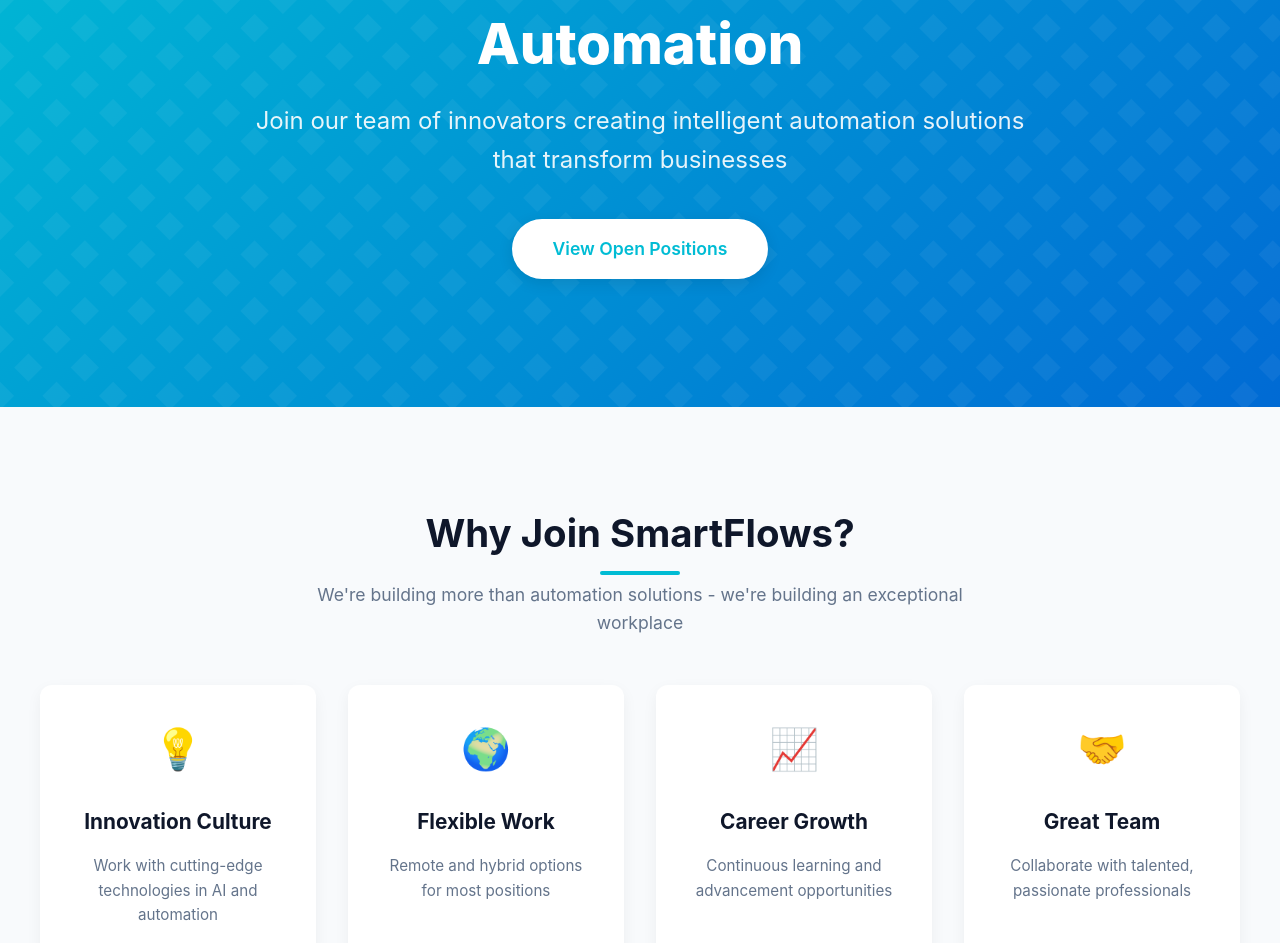
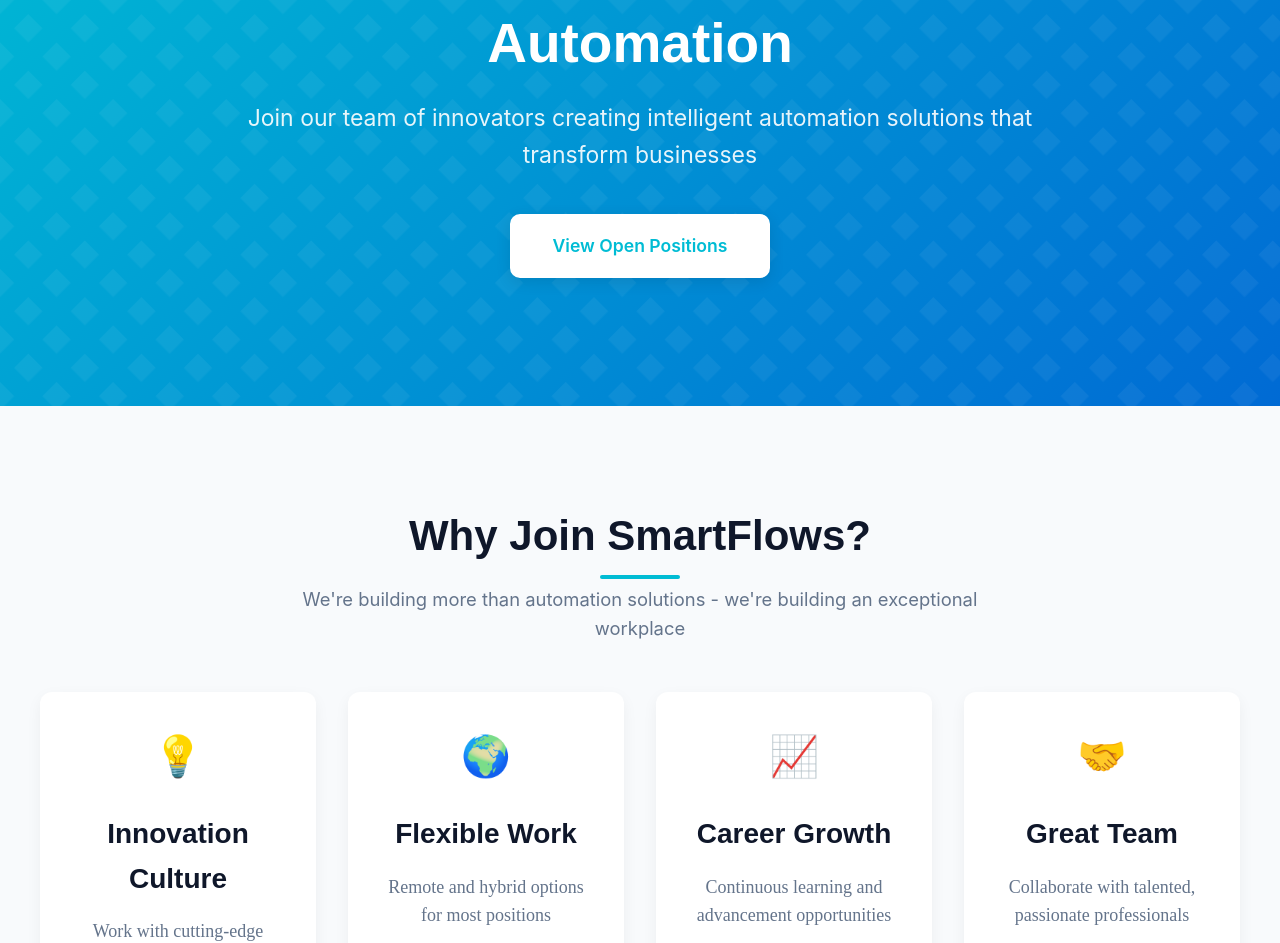
Before and after one commit to Shauryaraje7/SMART-FLOWS, a React (Vite) app: page /careerpage in a window 1280 px wide. Shown: the part 184-1127 px from the top of the page. Built offline with nearby package versions, Linux system fonts and the light colour scheme.

Commit message:
version 12.0.4

```diff
--- a/src/components/Pages/CareerPage.jsx
+++ b/src/components/Pages/CareerPage.jsx
@@ -253,8 +253,8 @@ const CareersPage = () => {
       {/* Hero Section */}
       <section className="carrespage-careers-hero">
         <div className="carrespage-hero-content">
-          <h1>Build the Future of Automation</h1>
-          <p>Join our team of innovators creating intelligent automation solutions that transform businesses</p>
+          <h1  className='Allh1 headings'  >Build the Future of Automation</h1>
+          <p  className='AlllP headingpara'   >Join our team of innovators creating intelligent automation solutions that transform businesses</p>
           <Link to="#open-positions" className="carrespage-cta-button">View Open Positions</Link>
         </div>
       </section>
@@ -262,29 +262,29 @@ const CareersPage = () => {
       {/* Benefits Section */}
       <section className="carrespage-benefits-section">
         <div className="carrespage-section-header">
-          <h2>Why Join SmartFlows?</h2>
-          <p>We're building more than automation solutions - we're building an exceptional workplace</p>
+          <h2 className='subheadings Allh1'   >Why Join SmartFlows?</h2>
+          <p  className='subheadingpara'   >We're building more than automation solutions - we're building an exceptional workplace</p>
         </div>
         <div className="carrespage-benefits-grid">
           <div className="carrespage-benefit-card">
             <div className="carrespage-benefit-icon">💡</div>
-            <h3>Innovation Culture</h3>
-            <p>Work with cutting-edge technologies in AI and automation</p>
+            <h3 className='smallheading Allh1'    >Innovation Culture</h3>
+            <p className='smallpara AllP'  >Work with cutting-edge technologies in AI and automation</p>
           </div>
           <div className="carrespage-benefit-card">
             <div className="carrespage-benefit-icon">🌍</div>
-            <h3>Flexible Work</h3>
-            <p>Remote and hybrid options for most positions</p>
+            <h3 className='smallheading Allh1'  >Flexible Work</h3>
+            <p className='smallpara AllP'  >Remote and hybrid options for most positions</p>
           </div>
           <div className="carrespage-benefit-card">
             <div className="carrespage-benefit-icon">📈</div>
-            <h3>Career Growth</h3>
-            <p>Continuous learning and advancement opportunities</p>
+            <h3 className='smallheading Allh1'  >Career Growth</h3>
+            <p className='smallpara AllP'   >Continuous learning and advancement opportunities</p>
           </div>
           <div className="carrespage-benefit-card">
             <div className="carrespage-benefit-icon">🤝</div>
-            <h3>Great Team</h3>
-            <p>Collaborate with talented, passionate professionals</p>
+            <h3 className='smallheading Allh1'  >Great Team</h3>
+            <p className='smallpara AllP'    >Collaborate with talented, passionate professionals</p>
           </div>
         </div>
       </section>
--- a/src/components/Pages/servicepage.jsx
+++ b/src/components/Pages/servicepage.jsx
@@ -187,7 +187,7 @@ const ServicesPage = () => {
 
       {/* Process Timeline - Updated to Horizontal */}
       <section className="servicespage-timeline">
-        <h2 className='Allh1 subheading '  >Our Automation Journey</h2>
+        <h2 className='Allh1 subheadings '  >Our Automation Journey</h2>
         <p  className='headingpara'  >From discovery to continuous improvement</p>
 
         <div className="servicespage-horizontal-timeline">
--- a/src/components/Sections/courses.jsx
+++ b/src/components/Sections/courses.jsx
@@ -1096,8 +1096,8 @@ const CoursePage = () => {
 
       <div className="course-container">
         <div className="course-header">
-          <h2 className='Allh1'>Our Automation Courses</h2>
-          <p className="subtitle">Browse our comprehensive curriculum designed for all skill levels</p>
+          <h2 className='Allh1 subheadings '>Our Automation Courses</h2>
+          <p className="subtitle subheadingpara ">Browse our comprehensive curriculum designed for all skill levels</p>
 
           <div className="controls-container">
             <div className="search-filter-container">
--- a/src/components/styles/CareerPage.css
+++ b/src/components/styles/CareerPage.css
@@ -35,25 +35,26 @@
 }
 
 .carrespage-careers-hero h1 {
-  font-size: clamp(2rem, 5vw, 3.5rem);
+
   font-weight: 800;
   margin-bottom: 1.5rem;
   line-height: 1.2;
 }
 
 .carrespage-careers-hero p {
-  font-size: clamp(1rem, 2vw, 1.5rem);
+
   opacity: 0.9;
   margin-bottom: 2.5rem;
 }
 
 .carrespage-cta-button {
+  border: 2px solid white;
   display: inline-block;
   padding: 1rem 2.5rem;
   background: white;
   color: #00bcd4;
   font-weight: 600;
-  border-radius: 50px;
+  border-radius: 10px;
   text-decoration: none;
   font-size: 1.1rem;
   transition: all 0.3s ease;
@@ -73,7 +74,7 @@
 }
 
 .carrespage-section-header h2 {
-  font-size: clamp(1.8rem, 3vw, 2.5rem);
+
   margin-bottom: 1rem;
   color: #0f172a;
   position: relative;
@@ -93,7 +94,7 @@
 }
 
 .carrespage-section-header p {
-  font-size: 1.1rem;
+
   color: #64748b;
   max-width: 700px;
   margin: 0 auto;
@@ -132,14 +133,14 @@
 }
 
 .carrespage-benefit-card h3 {
-  font-size: 1.3rem;
+
   margin-bottom: 1rem;
   color: #0f172a;
 }
 
 .carrespage-benefit-card p {
   color: #64748b;
-  font-size: 0.95rem;
+
 }
 
 /* Job Openings Section */
@@ -489,7 +490,8 @@
     border-radius: 8px;
   }
 
-  .carrespage-search-bar input, .carrespage-search-button {
+  .carrespage-search-bar input,
+  .carrespage-search-button {
     width: 100%;
     border-radius: 0;
   }
@@ -604,6 +606,7 @@
     opacity: 0;
     transform: translateY(20px);
   }
+
   to {
     opacity: 1;
     transform: translateY(0);
@@ -720,7 +723,7 @@
 
 .carrespage-form-group input.error,
 .carrespage-form-group select.error,
-.carrespage-file-upload.error + .carrespage-file-label {
+.carrespage-file-upload.error+.carrespage-file-label {
   border-color: #ef4444;
 }
 
--- a/src/components/styles/Global.css
+++ b/src/components/styles/Global.css
@@ -14,6 +14,9 @@ font-weight: 800;
 font-size: 55px;
 
 }
+.subheadingpara{
+  font-size: 1.15rem;
+}
 
 .subheadings{
   font-size: 42px;
@@ -26,7 +29,7 @@ font-size: 55px;
 }
 
  .smallpara{
-    font-size: 20px;
+    font-size: 18px;
 }
 
 @media (max-width: 768px) {
--- a/src/components/styles/ServicesPage.css
+++ b/src/components/styles/ServicesPage.css
@@ -60,6 +60,7 @@
 }
 
 .servicespage-cta-button {
+  border: 2px solid white;
   display: inline-block;
   padding: 1rem 2.5rem;
   background: white;
--- a/src/components/styles/courses.css
+++ b/src/components/styles/courses.css
@@ -93,7 +93,7 @@ body {
 
 .course-header h2 {
   color: var(--dark-color);
-  font-size: 2rem;
+
   margin-bottom: 0.5rem;
 }
 
```
